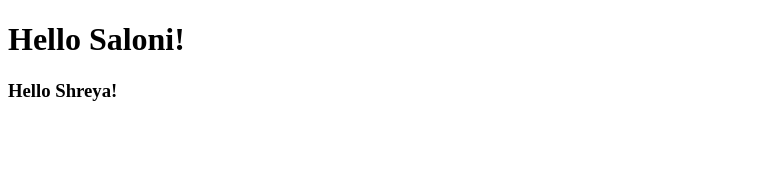
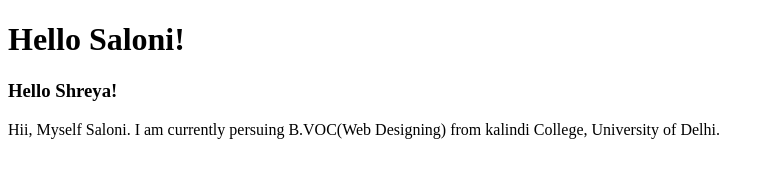
Before and after one commit to Saloni-07/Saloni, a plain HTML site: page index2.html in a window 1280 px wide. Shown: the whole page, without its empty margins (0-770 px from the left). Drawn offline with Linux system fonts and the light colour scheme.

Commit message:
third commit-- a paragraph is added.

```diff
--- a/index2.html
+++ b/index2.html
@@ -8,5 +8,6 @@
 <body>
     <h1>Hello Saloni!</h1>
     <h3>Hello Shreya!</h3>
+    <p>Hii, Myself Saloni. I am currently persuing B.VOC(Web Designing) from kalindi College, University of Delhi.</p>
 </body>
 </html>
```
